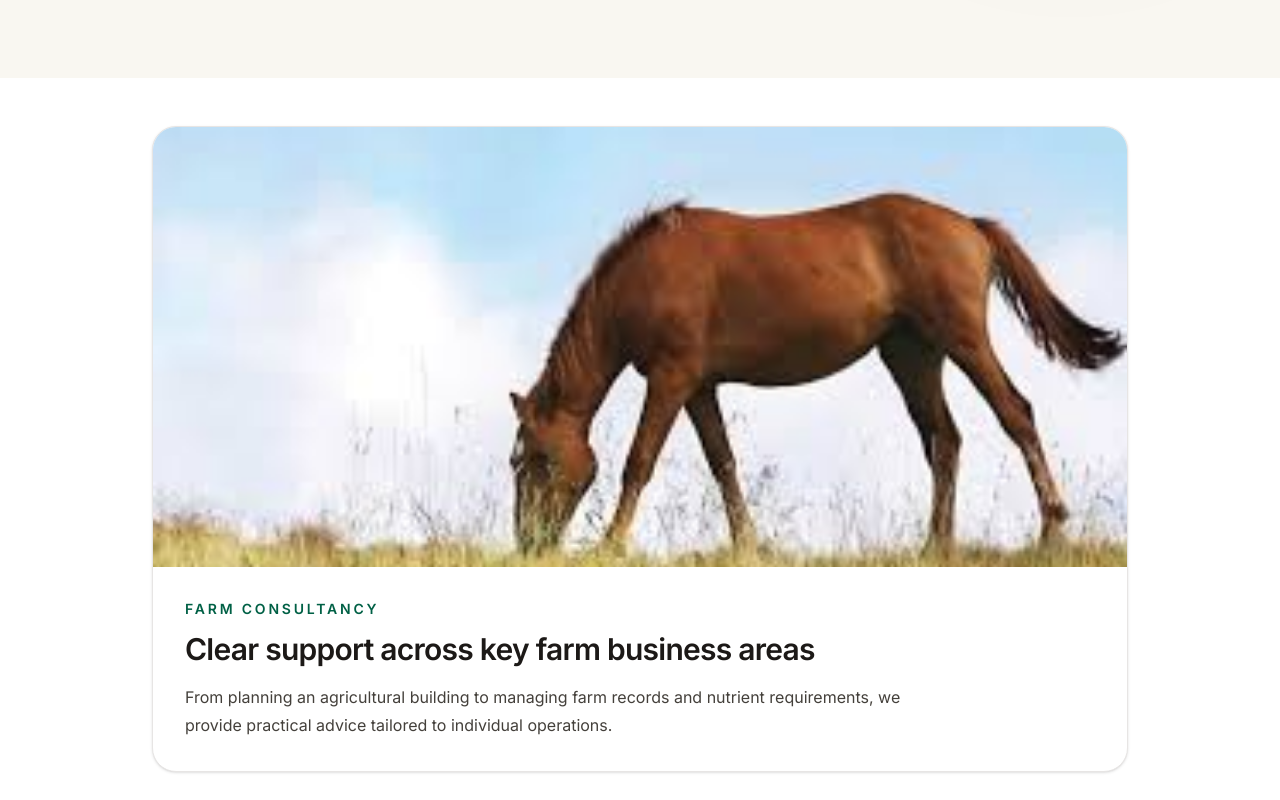
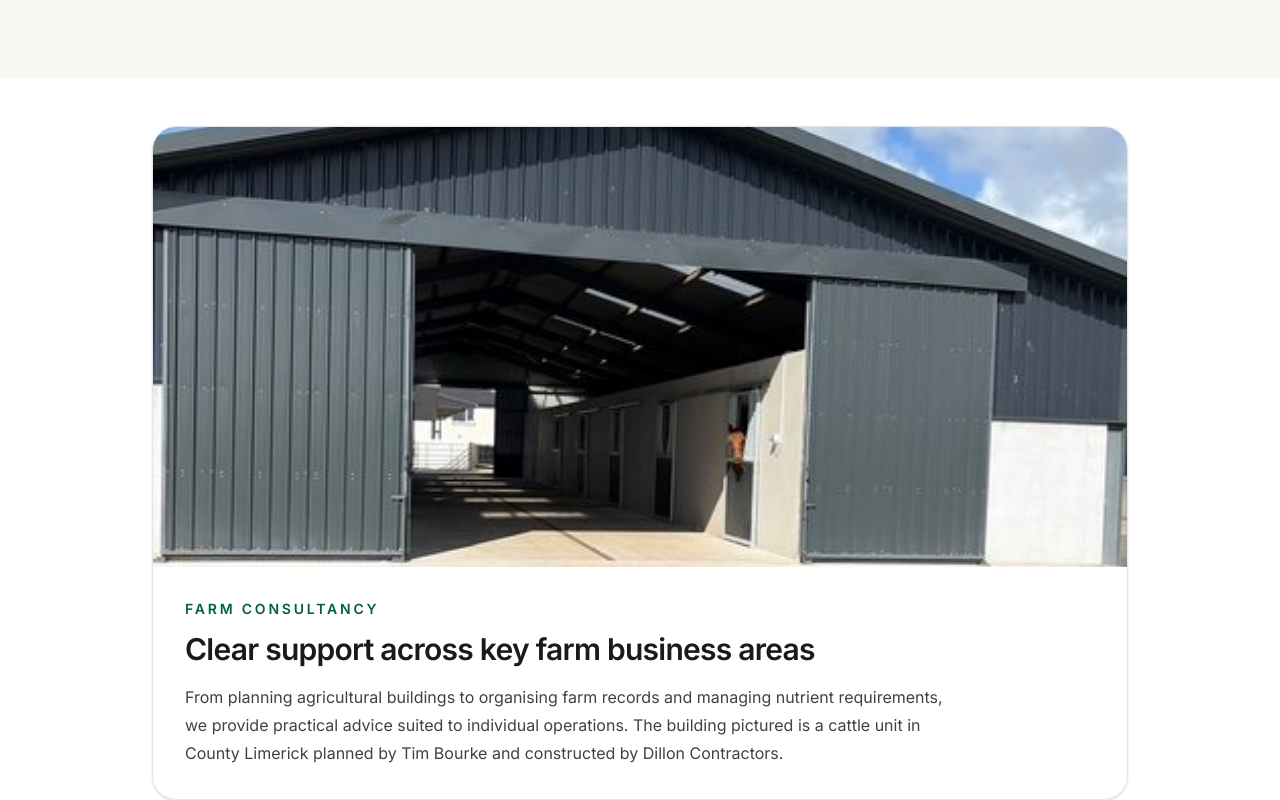
Before and after one commit to EvanM7/tim-bourke-associates-website, a Next.js app: page /farm-consultancy in a window 1280 px wide. Shown: the part 480-1280 px from the top of the page. Built offline with nearby package versions, Linux system fonts and the light colour scheme; a web font is replaced by a local one.

Commit message:
design(farm): feature Tim's confirmed Limerick cattle-unit photograph instead of generic stock image

```diff
--- a/app/farm-consultancy/page.tsx
+++ b/app/farm-consultancy/page.tsx
@@ -67,8 +67,8 @@ export default function FarmConsultancyPage() {
         <div className="overflow-hidden rounded-3xl border border-stone-200 bg-white shadow-sm">
           <div className="relative h-[280px] w-full sm:h-[360px] md:h-[440px]">
             <Image
-              src="/farm-placeholder.jpg"
-              alt="Farm consultancy overview"
+              src="/projects/limerick-cattle-unit-exterior.jpg"
+              alt="Cattle unit in County Limerick, planned by Tim Bourke and constructed by Dillon Contractors"
               fill
               priority
               className="object-cover"
@@ -83,7 +83,7 @@ export default function FarmConsultancyPage() {
               Clear support across key farm business areas
             </h2>
             <p className="mt-4 max-w-3xl leading-7 text-stone-700">
-              From planning an agricultural building to managing farm records and nutrient requirements, we provide practical advice tailored to individual operations.
+              From planning agricultural buildings to organising farm records and managing nutrient requirements, we provide practical advice suited to individual operations. The building pictured is a cattle unit in County Limerick planned by Tim Bourke and constructed by Dillon Contractors.
             </p>
           </div>
         </div>
```
